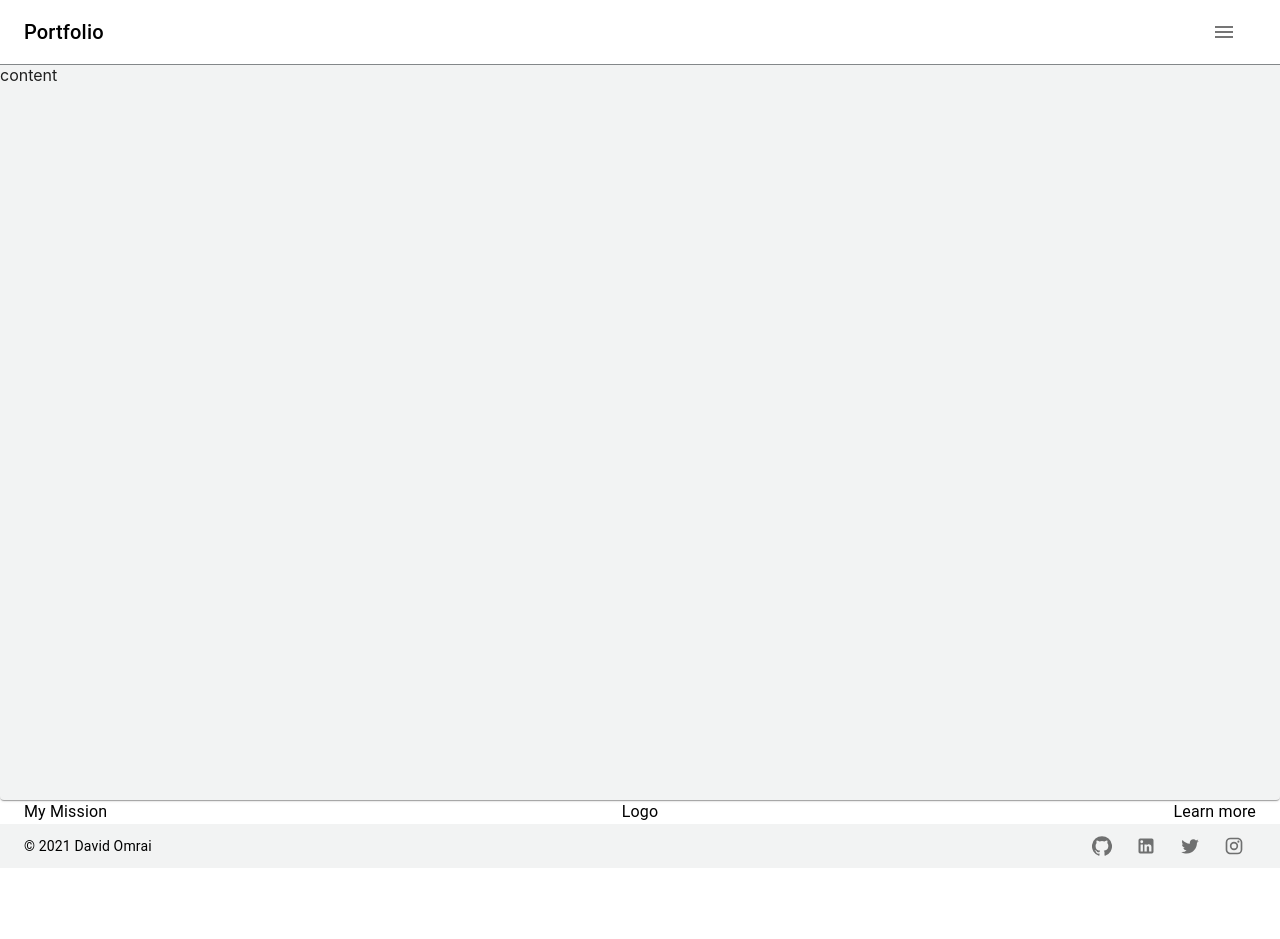
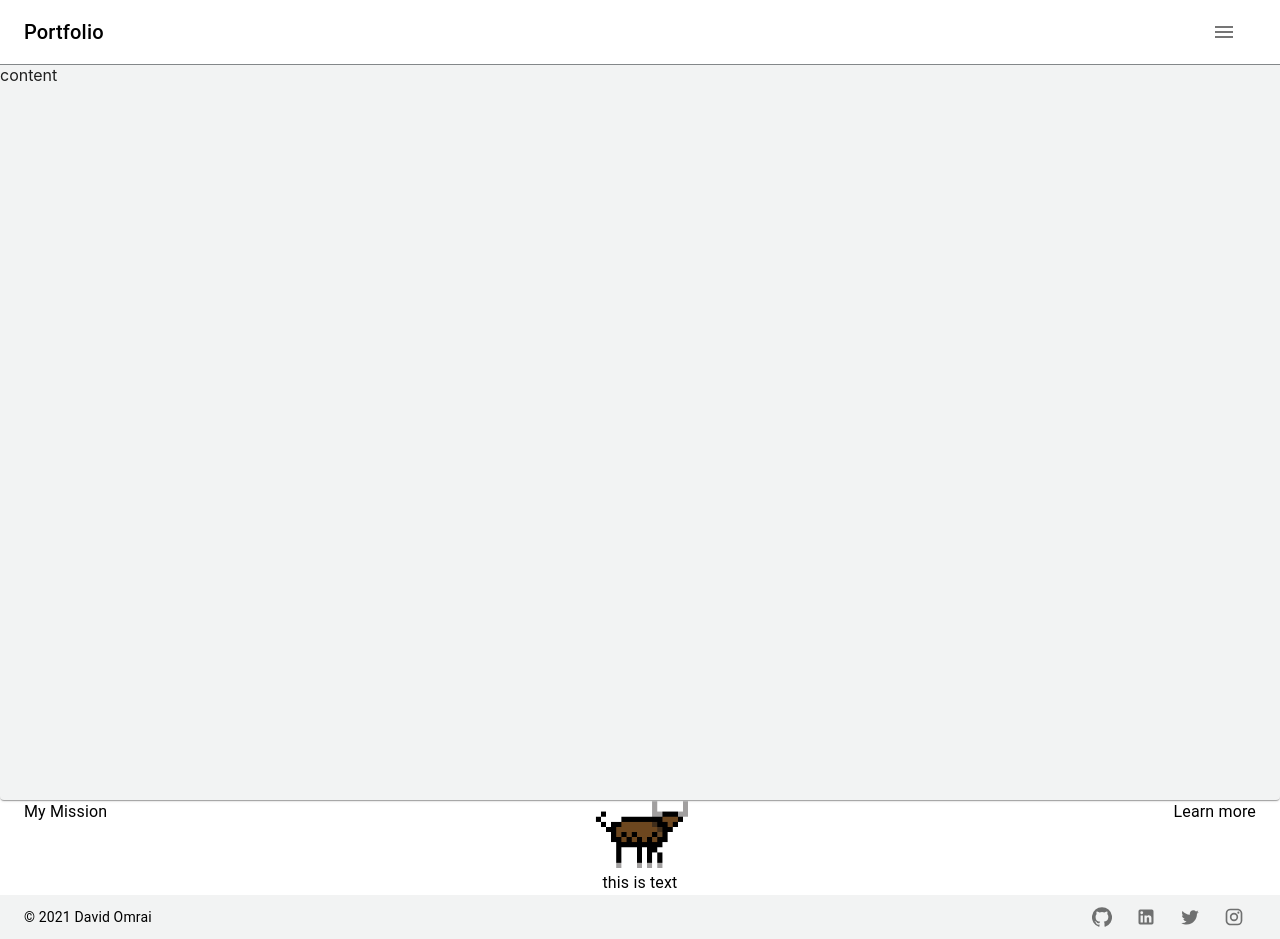
Before and after one commit to daveomri/portfolio, a React (Create React App) app: page / in a window 1280 px wide. Before the commit the page ends 868 px from the top, so only its background shows below. Built offline with nearby package versions, Linux system fonts and the light colour scheme.

Commit message:
Created and added logo

```diff
--- a/src/components/footer/Footer.jsx
+++ b/src/components/footer/Footer.jsx
@@ -8,6 +8,8 @@ import TwitterIcon from '@material-ui/icons/Twitter';
 import LinkedInIcon from '@material-ui/icons/LinkedIn';
 import InstagramIcon from '@material-ui/icons/Instagram';
 import GitHubIcon from '@material-ui/icons/GitHub';
+
+import logo from '../../resource/images/logo.gif';
 
 const useStyles = makeStyles(theme => ({
   root: {
@@ -49,6 +51,12 @@ const useStyles = makeStyles(theme => ({
   },
   logo: {
     justifyContent: 'center',
+    direction: 'column',
+    alignItems: 'center',
+  },
+  logoImage: {
+    width: '100px',
+    height: 'auto',
   },
   learn: {
     [theme.breakpoints.up('xs')]: {
@@ -102,7 +110,10 @@ const Header = () => {
         </Grid>
         <Grid item xs={12} sm={4}>
           <Grid container className={classes.logo}>
-            <Typography>Logo</Typography>
+            <img src={logo} alt="Logo" className={classes.logoImage} />
+
+            <Grid item xs={12} />
+            <Typography>this is text</Typography>
           </Grid>
         </Grid>
         <Grid item xs={12} sm={4}>
```
Also changed, not shown: src/resource/images/logo.gif (added).
